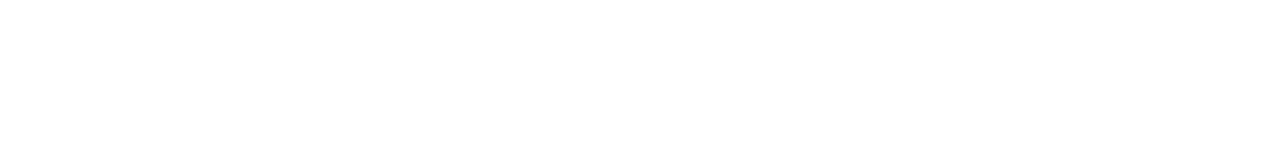
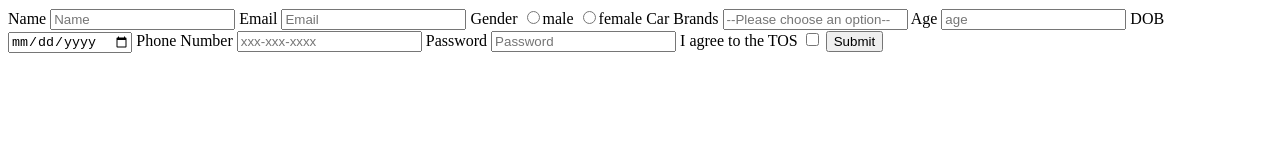
Before and after one commit to acciojob/signup-form-car-RoopaSriReddyErigela, a website: page main.html in a window 1280 px wide. Drawn offline with Linux system fonts and the light colour scheme.

Commit message:
created a submission

```diff
--- a/main.html
+++ b/main.html
@@ -7,6 +7,28 @@
 </head>
 
 <body>
+	<form method="POST">
+		<lable for ="name"> Name</lable>
+		<input type="Text" placeholder="Name" ID="name" required>
+		<lable for ="email"> Email</lable>
+		<input type="Email" placeholder="Email" ID="email" required>
+		<lable for ="gender_m gender_f"> Gender</lable>
+		<input type="Radio" placeholder="-" ID="gender_m gender_f" name="Gender"required>male
+		<input type="Radio" placeholder="-" ID="gender_m gender_f" name="Gender"required>female
+		<lable for ="cars"> Car Brands</lable>
+		<input type="Select" placeholder="--Please choose an option--" ID="cars" required>
+		<lable for ="age"> Age</lable>
+		<input type="Number" placeholder="age" ID="age" required>
+		<lable for ="dob"> DOB</lable>
+		<input type="Date" placeholder="-" ID="dob" required>
+		<lable for ="tel"> Phone Number</lable>
+		<input type="Tel" placeholder="xxx-xxx-xxxx" ID="tel">
+		<lable for ="password"> Password</lable>
+		<input type="Password" placeholder="Password" ID="password" required>
+		<lable for ="tos"> I agree to the TOS</lable>
+		<input type="Checkbox" placeholder="-" ID="tos" required>
+		<button type="Submit">Submit</button>
+	</form>
 	<!-- the entire body must be written by student -->
     <script type="text/javascript" src="./script.js">
 </script>
```
